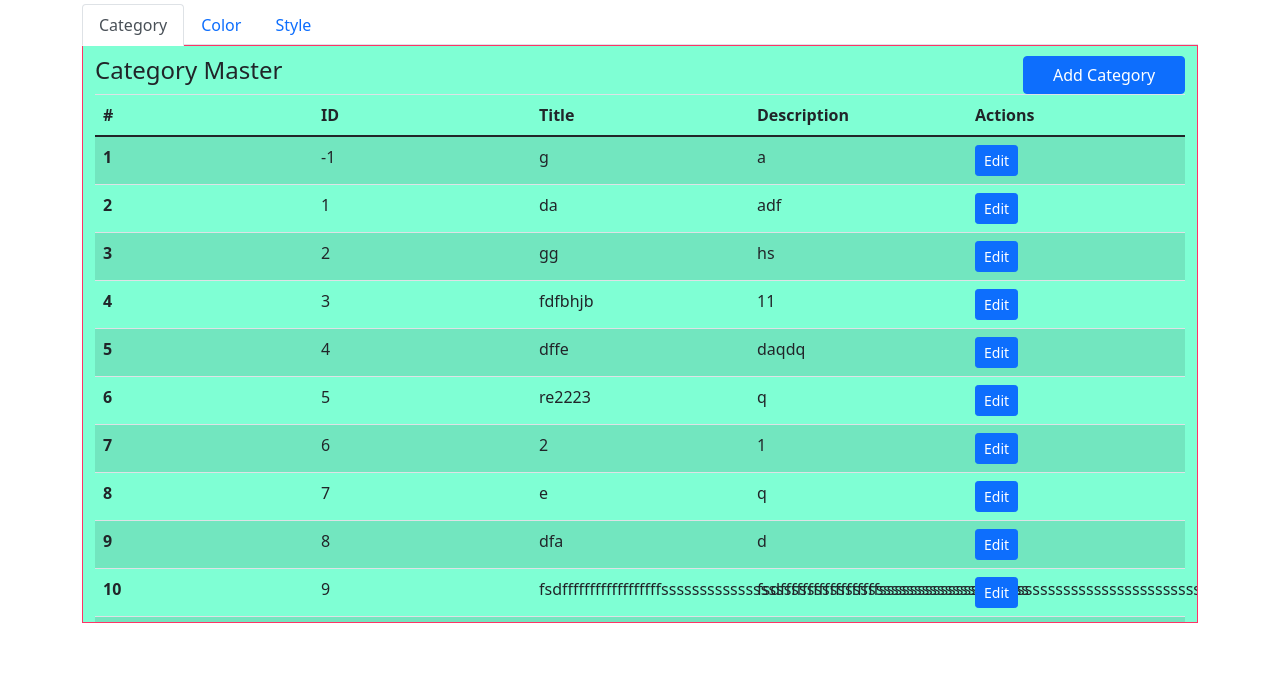
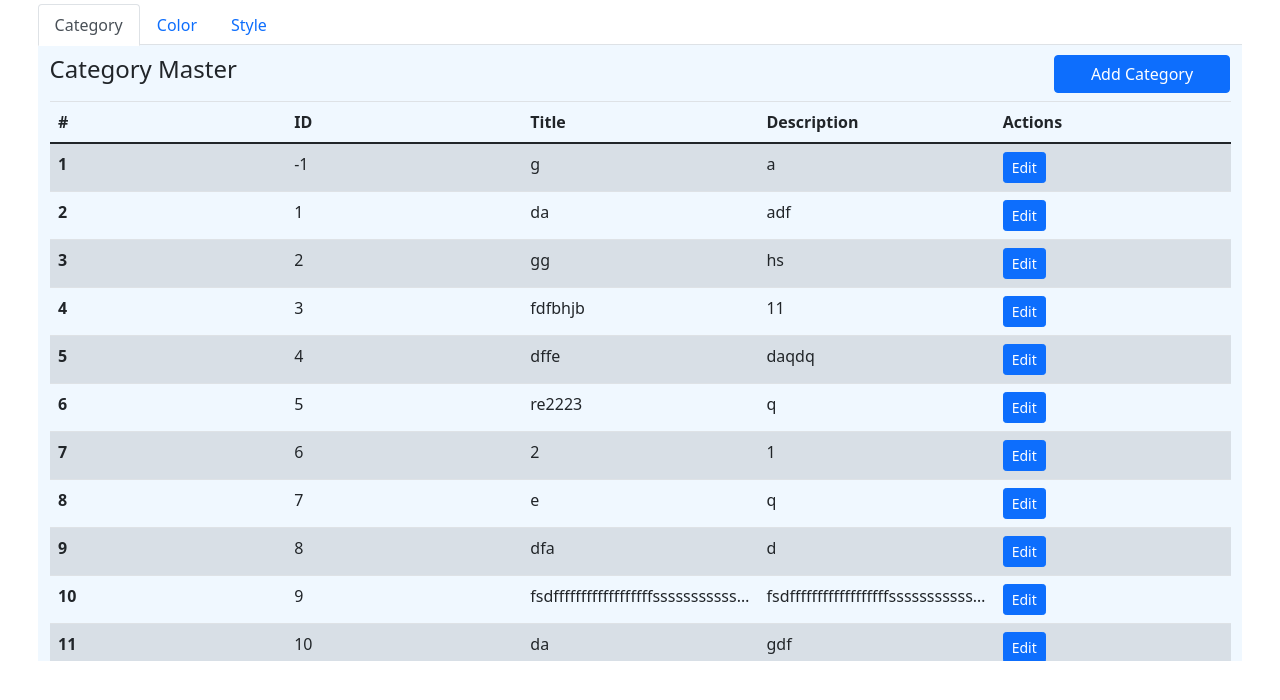
Before and after one commit to rsrishav/ims, a Django app: page /masters/ in a window 1280 px wide. Shown: the part 56-756 px from the top of the page. Run offline with Django 3.2, Linux system fonts and the light colour scheme; a user stored in the database is signed in; data comes from the database, SQL or seed files in the repository; both versions use the stored data as it was after the commit; some libraries are stand-ins or nearby versions.

Commit message:
UI changes.

```diff
--- a/ims/masters/templates/masters/category.html
+++ b/ims/masters/templates/masters/category.html
@@ -11,12 +11,22 @@
     visibility: hidden;
     content-visibility: hidden;
   }
+  table#tbl_category td {
+    white-space: nowrap;
+    overflow: hidden;
+    text-overflow: ellipsis;
+  }
 
+  #tbl_category {
+    table-layout: fixed;
+    width: 100%;
+    white-space: nowrap;
+  }
 
 </style>
 
-<div class="container">
-  <div class="row">
+<div class="container" style="max-width: none;">
+  <div class="row mb-2">
     <div class="col-10"><h4>Category Master</h4></div>
     <div class="col">
       <button class="btn btn-primary mx-auto custom" data-bs-toggle="modal" data-bs-target="#category_modal"
@@ -27,7 +37,7 @@
   </div>
   <div class="row">
     <div class="container table-overflow">
-      <table class="table table-striped" style="table-layout: fixed;" id="tbl_category">
+      <table class="table table-striped" id="tbl_category">
         <thead>
         <tr class="">
           <th class="col-1" scope="col">#</th>
--- a/ims/masters/templates/masters/layout.html
+++ b/ims/masters/templates/masters/layout.html
@@ -5,7 +5,7 @@
 
   .table-overflow {
     contain: content;
-    height: 66vh;
+    height: 70vh;
     overflow: auto;
   }
   .custom {
@@ -23,8 +23,8 @@
   }
 
   .tab-content {
-    background-color: aquamarine;
-    border: 1px solid #ff3366;
+    background-color: aliceblue;
+<!--    border: 1px solid #ff3366;-->
   }
 
   .tab-pane {
@@ -44,7 +44,7 @@
   </symbol>
 </svg>
 
-<div class="container">
+<div class="container" style="max-width: none;">
   <ul class="nav nav-tabs" id="myTab" role="tablist">
     <li class="nav-item" role="presentation">
       <a class="nav-link active" id="category-tab" data-bs-toggle="tab" href="#category" role="tab"
```
Also changed, not shown: ims/db.sqlite3.
